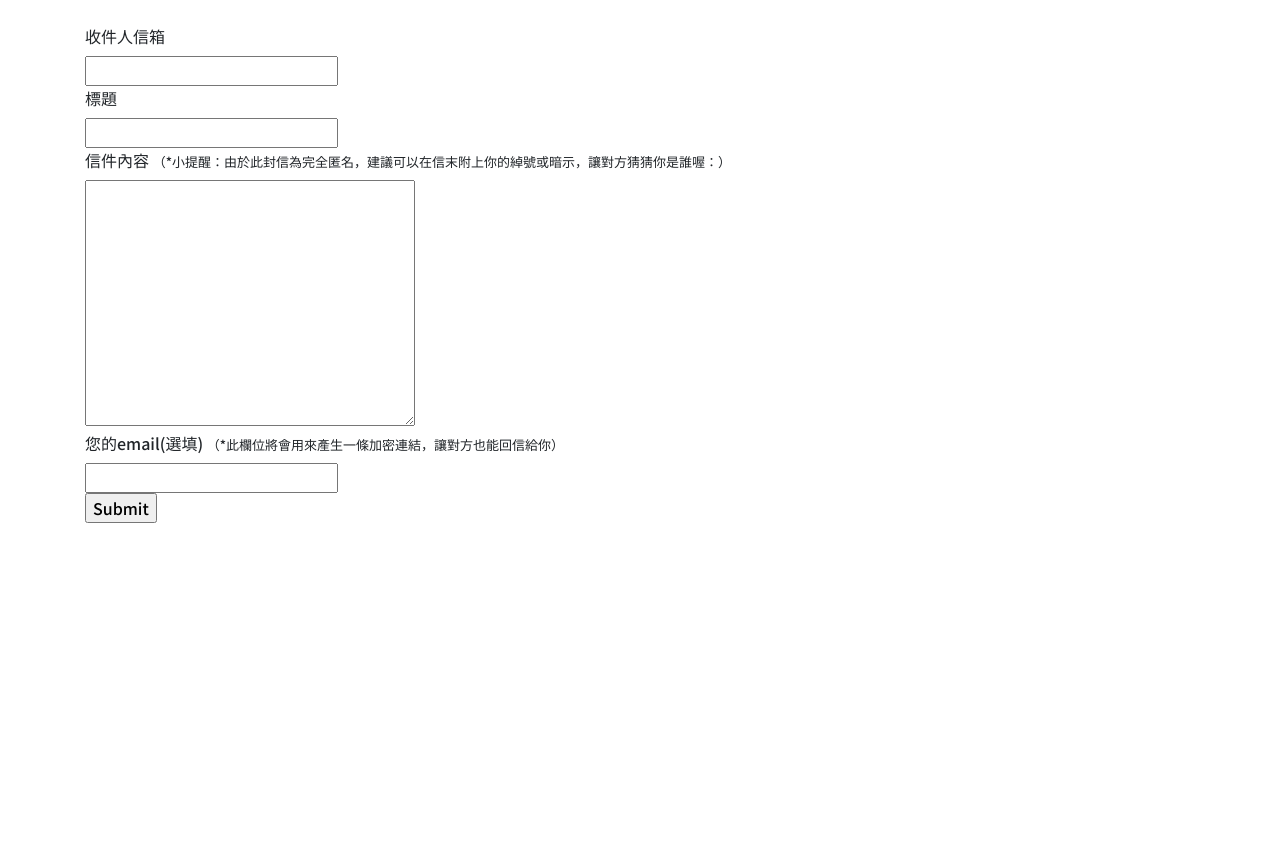
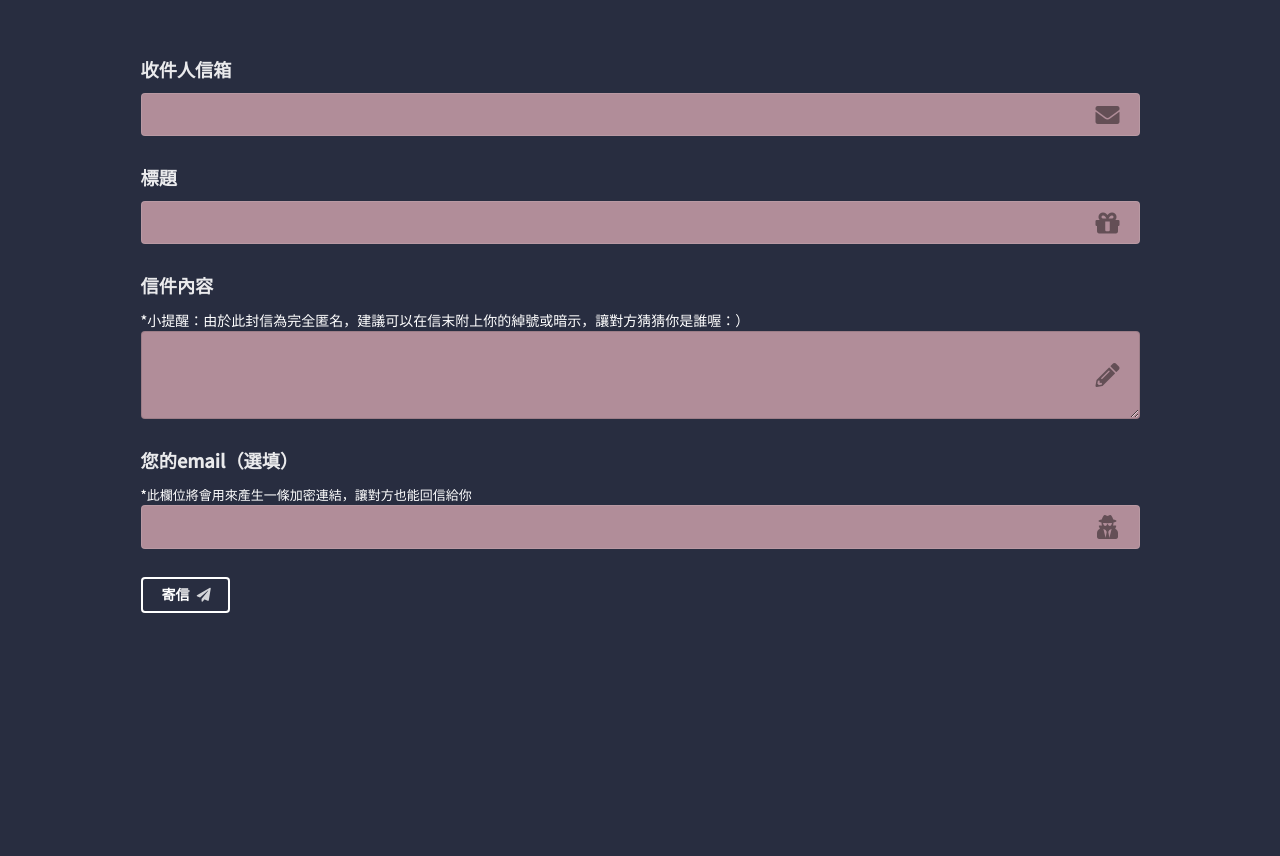
Before and after one commit to shihyuuuuuuu/GiftU, a Django app: page /email_service/ in a window 1280 px wide. Before the commit the page ends 523 px from the top, so only its background shows below. Run offline with Django 3.2, Linux system fonts and the light colour scheme; parts of the project's set-up code (start-up, migrations or seed data) failed here and were passed over; some libraries are stand-ins or nearby versions.

Commit message:
Modify the front-end design
- Add Semantic UI support in the html <head>
- Use the framework and some CSS to design the pages (sender_mail and
reply_mail)

```diff
--- a/gift_u/apps/email_service/views.py
+++ b/gift_u/apps/email_service/views.py
@@ -32,7 +32,7 @@ def index(request):
         }
 
         send_email_task.delay(sender_info=sender_info, recipient=recipient, title=data['title'], message=data['message'], reply_link=reply_link)
-        return HttpResponse('<h1>感謝您使用本服務，信件已經寄出囉！</h1>')
+        return render(request, 'email_service/sender_mail.html',context={"thankU":"感謝您使用本服務，信件已經寄出囉！"})
     else:
         sender = request.GET.get("sender")
         recipient = request.GET.get("recipient")
--- a/templates/base.html
+++ b/templates/base.html
@@ -13,6 +13,11 @@
       name="description"
       content="心禮系：為你的心意加溫。目前我們提供【匿名傳情】以及【客製化卡片】兩項服務。無論是友情、愛情或親情，都能透過這種簡單的方式，讓對方感受得到你的心意！"
     />
+
+    <!-- semantic-ui support -->
+    <script src="https://cdn.jsdelivr.net/npm/semantic-ui@2.4.2/dist/semantic.min.js"></script>
+    <link rel="stylesheet" href="https://cdn.jsdelivr.net/npm/semantic-ui@2.4.2/dist/semantic.min.css">
+
     <!-- bootstrap support -->
     <link
       rel="stylesheet"
--- a/templates/email_service/sender_mail.html
+++ b/templates/email_service/sender_mail.html
@@ -1,34 +1,92 @@
 {% extends 'base.html' %}
 {% load static %}
 {% block content %}
-<form method="post">
+<style>
+    body {
+        background-color: #282d40;
+    }
+
+    form {
+        margin: 4rem auto;
+        width: 90%;
+    }
+
+    .ui.form .field {
+        margin-bottom: 2rem;
+    }
+
+    .ui.form .field label {
+        font-size: 1.3rem;
+        margin-bottom: 0.7rem;
+    }
+
+    .ui.inverted.form .field input {
+        background: #b18d99;
+        color: #644f56;
+    }
+
+    span {
+        color: #ffffff;
+        font-size: 1rem;
+    }
+
+    #thankU {
+        color: #b18d99;
+        margin-top: 15%;
+        text-align: center;
+    }
+</style>
+{% if not thankU %}
+<form class="ui inverted form" method="post">
     {% csrf_token %}
-    <input type='hidden' name="is_reply" value="false"><br>
+    <input type='hidden' name="is_reply" value="false">
 
-    <label for="recipient">收件人信箱</label><br>
-    <input type="email" name="recipient" required><br>
-
-    <label for="title">標題</label><br>
-    <input type="text" name="title" required><br>
-
-    <label for="message">信件內容</label>
-    <span style="font-size: small;">    （*小提醒：由於此封信為完全匿名，建議可以在信末附上你的綽號或暗示，讓對方猜猜你是誰喔：）</span><br>
-    <textarea name="message" rows="10" cols="30" required></textarea><br>
-
-    <div>
-        <label for="sender">您的email(選填)</label>
-        <span style="font-size: small;">    （*此欄位將會用來產生一條加密連結，讓對方也能回信給你）</span><br>
-        <input type="email" name="sender"><br>
-
-        <!-- 暫時預設為不顯示 -->
-        <div style="display: none;">
-            <label for="anonymous">是否顯示email給對方</label>
-            <p><input type="radio" name="anonymous" value="false">Yes</input></p>
-            <p><input type="radio" name="anonymous" value="true" checked>No</input></p>
+    <div class="field">
+        <label for="recipient">收件人信箱</label>
+        <div class="ui left large icon input">
+            <i class="envelope large icon"></i>
+            <input type="email" name="recipient" required>
         </div>
-
     </div>
 
-    <input type="submit"></button>
+    <div class="field">
+        <label for="title">標題</label>
+        <div class="ui left large icon input">
+            <i class="gift large icon"></i>
+            <input type="text" name="title" required>
+        </div>
+    </div>
+
+    <div class="field">
+        <label for="message">信件內容</label>
+        <span>*小提醒：由於此封信為完全匿名，建議可以在信末附上你的綽號或暗示，讓對方猜猜你是誰喔：）</span>
+        <div class="ui left large icon input">
+            <i class="pencil alternate large icon"></i>
+            <textarea name="message" rows="3" style="background: #b18d99; color: #644f56;" required></textarea>
+        </div>
+    </div>
+
+    <div class="field">
+        <label for="sender">您的email（選填）</label>
+        <span style="font-size: small;">*此欄位將會用來產生一條加密連結，讓對方也能回信給你</span>
+        <div class="ui left large icon input">
+            <i class="user secret large icon"></i>
+            <input type="email" name="sender">
+        </div>
+    </div>
+
+    <!-- 暫時預設為不顯示 -->
+    <div class="field" style="display: none;">
+        <label for="anonymous">是否顯示 email 給對方</label>
+        <input type="radio" name="anonymous" value="false"><span>&emsp;是</span></input><br>
+        <input type="radio" name="anonymous" value="true" checked><span>&emsp;否</span></input>
+    </div>
+
+    <button class="ui inverted button" type="submit">寄信<i class="paper plane right icon"></i></button>
 </form>
+{% else %}
+<div id="thankU">
+    <h1>{{ thankU }}</h1>
+</div>
+{% endif %}
 {% endblock %}
```
Also changed, not shown: templates/email_service/reply_mail.html (+53 -10 lines).
